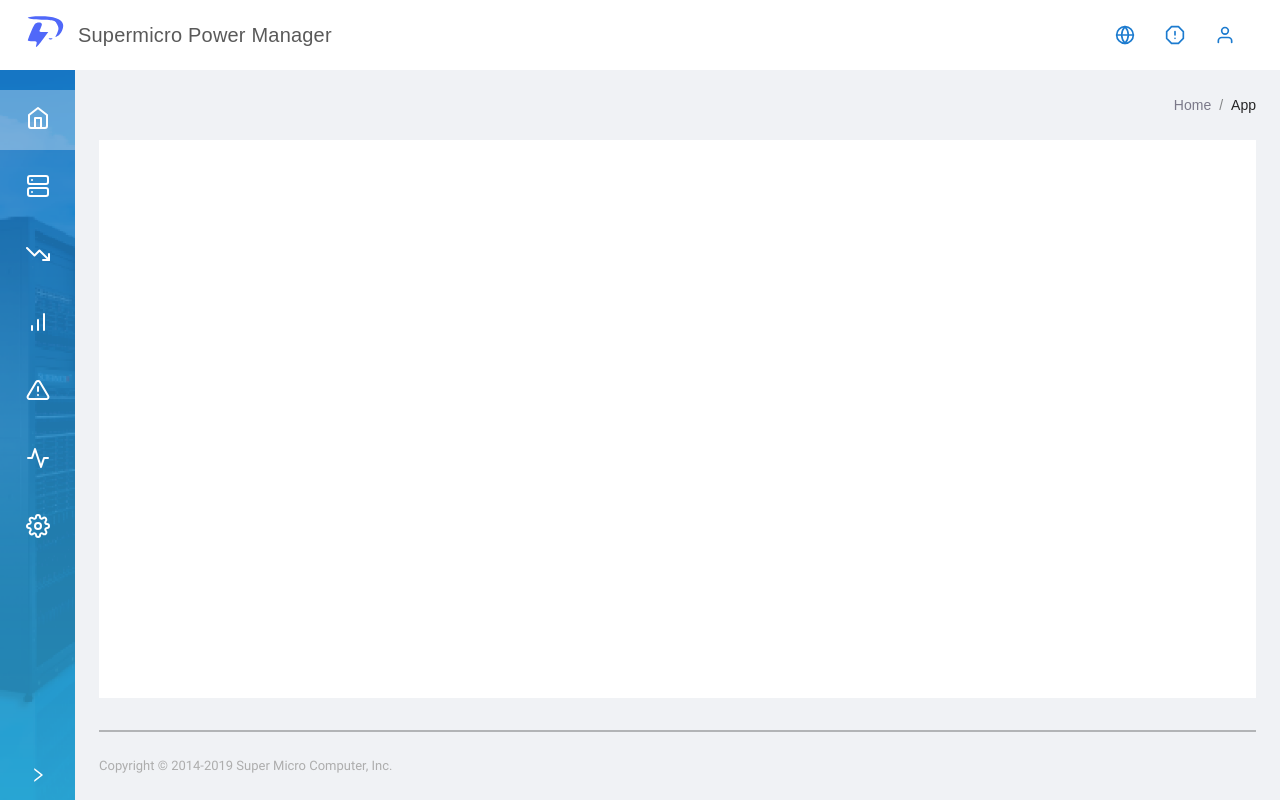
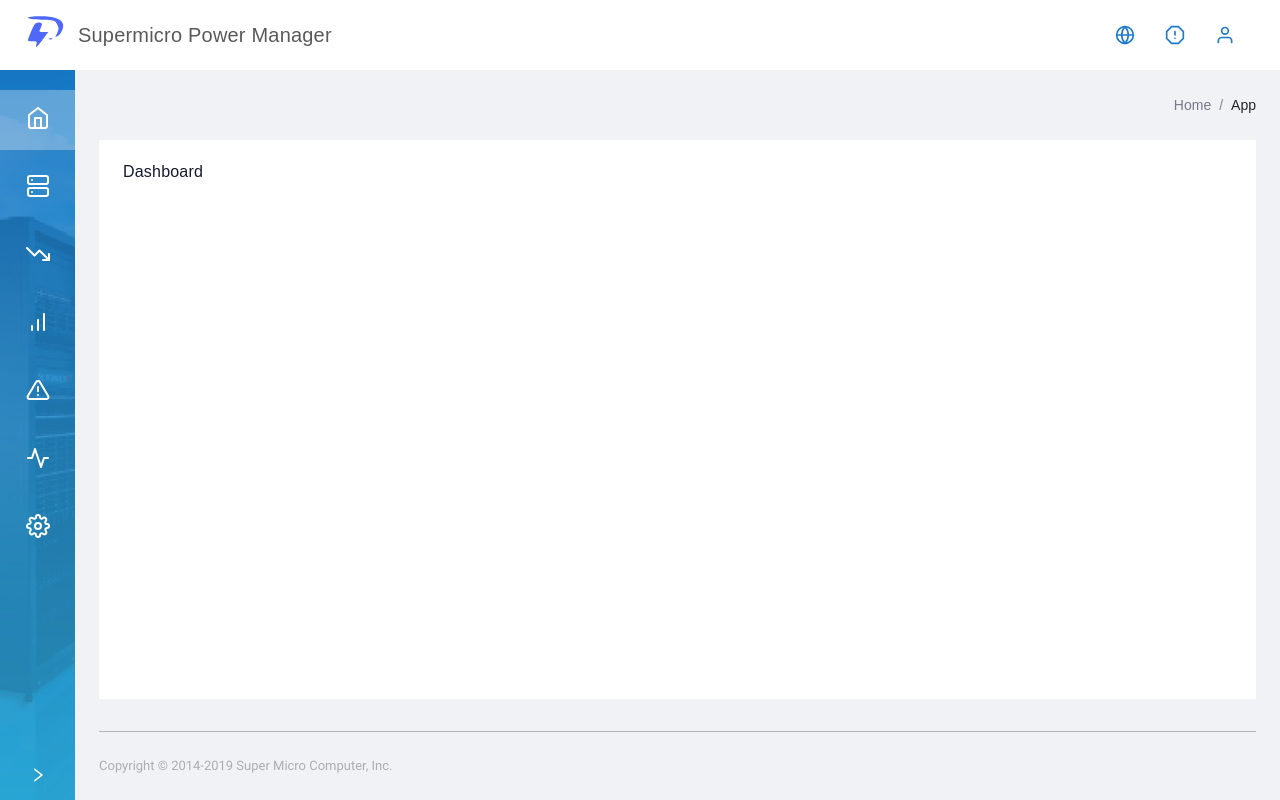
Before and after one commit to muthu578/test-repo, a React app in the folder client/: page /dashboard in a window 1280 px wide. Built offline with nearby package versions, Linux system fonts and the light colour scheme; sample sign-in values are in the browser's storage.

Commit message:
route changes

```diff
--- a/client/src/App.js
+++ b/client/src/App.js
@@ -20,14 +20,16 @@
   return (
     <Router>
       <Switch>
-        <Route path='/login'>
+        <Route exact path='/login'>
           <Login />
         </Route>
         <ProtectedRoute path='/dashboard'>
-          <Sidemenu />
+          <Router>
+            <Sidemenu />
+          </Router>
         </ProtectedRoute>
         <Route exact path='/'>
-          <Redirect exact from='/' to='dashboard' />
+          <Redirect exact from='/' to='dashboard' component={Dashboard} />
         </Route>
         <Route path='*'>
           <Redirect from='/' to='dashboard' />
--- a/client/src/components/side_menu/sideMenu.js
+++ b/client/src/components/side_menu/sideMenu.js
@@ -32,6 +32,7 @@
 import Report from "../../pages/Report/Report";
 import Analysis from "../../pages/Analysis/Analysis";
 import Configuration from "../../pages/Configuration/Configuration";
+import Login from "../../pages/Login/Login";
 
 const { Header, Content, Sider } = Layout;
 const data = [
@@ -287,7 +288,7 @@
                   background: "#fff",
                   minHeight: 280,
                 }}>
-                <Route exact path='/' component={Dashboard} />
+                <Route exact path='/dashboard' component={Dashboard} />
                 <Route path='/entities' component={Entities} />
                 <Route path='/policies' component={Policies} />
                 <Route path='/events' component={Events} />
--- a/client/src/components/side_menu/sideMenu.scss
+++ b/client/src/components/side_menu/sideMenu.scss
@@ -215,7 +215,7 @@
 
 .copyright-grp {
   margin-top: 32px;
-  border-top: 2px solid #00000042;
+  border-top: 1px solid #00000042;
   p {
     padding: 24px 0 0;
     text-align: left;
--- a/client/src/pages/Login/Login.js
+++ b/client/src/pages/Login/Login.js
@@ -5,6 +5,7 @@
 import logo from "../../../src/assets/images/icons/logo_SuperMicro.svg";
 import leftBanner from "../../../src/assets/images/layout/SCC@2x.png";
 import logoSmall from "../../../src/assets/images/logo.svg";
+import Dashboard from "../../pages/Dashboard/Dashboard";
 
 class Login extends Component {
   constructor(props) {
@@ -135,7 +136,7 @@
     const { visible, loading } = this.state;
 
     if (localStorage.getItem("token")) {
-      return <Redirect to='/' />;
+      return <Redirect to='/' component={Dashboard} />;
     }
     return (
       <>
```
